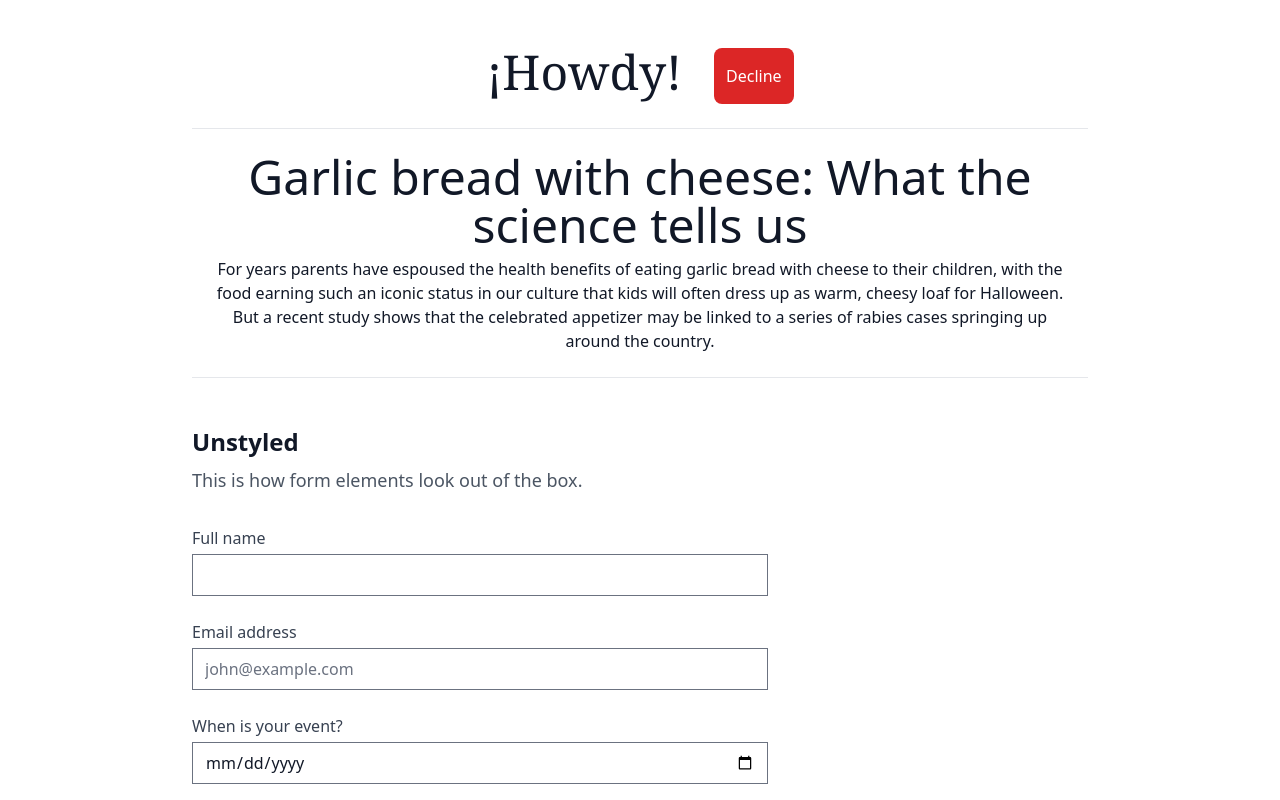
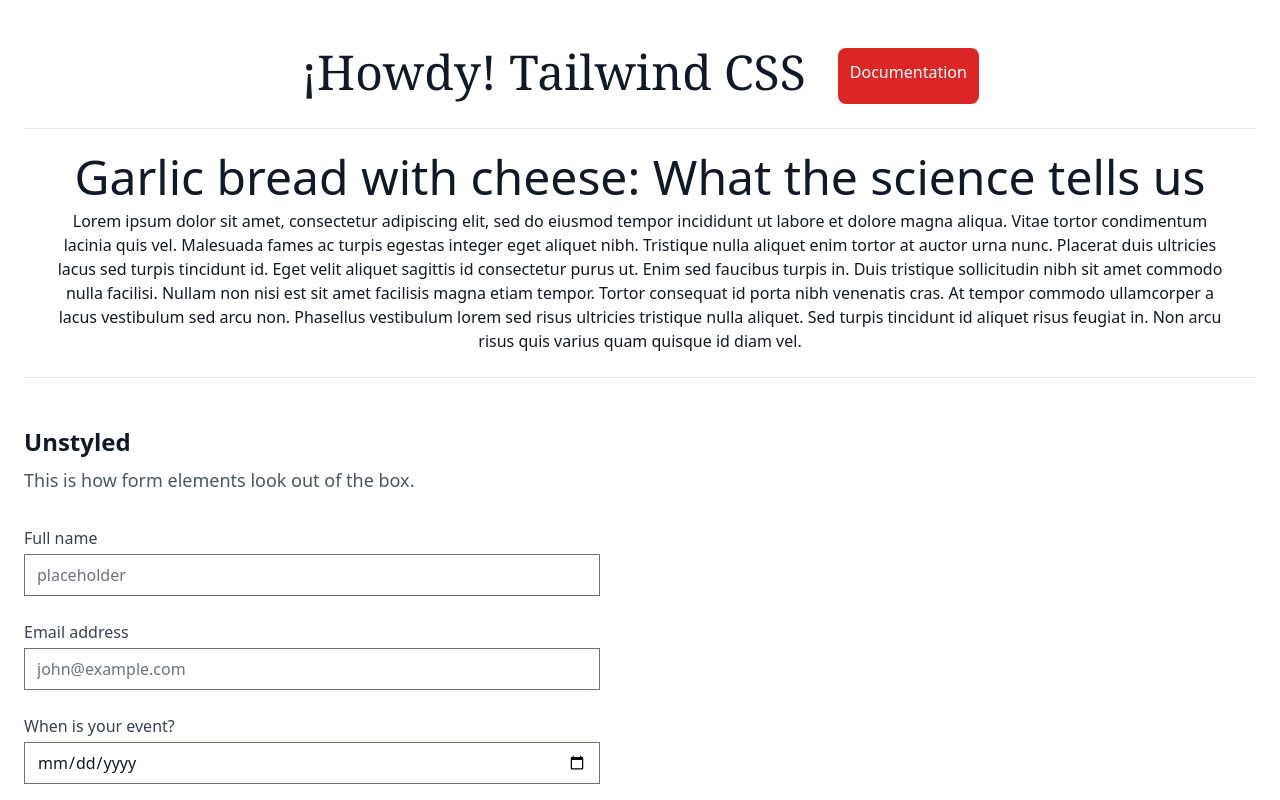
Before and after one commit to 9ntonio/tailwind-tsx, a React (Create React App) app: page / in a window 1280 px wide. Shown: the top 800 px of the page. Built offline with nearby package versions, Linux system fonts and the light colour scheme; what @tailwindcss/typography would draw is missing.

Commit message:
[9ntonio][Base Layout]

```diff
--- a/src/App.tsx
+++ b/src/App.tsx
@@ -3,23 +3,42 @@ import "./App.scss";
 
 const App = (): JSX.Element => (
   <section className="subpixel-antialiased text-gray-900 px-6">
-    <div className="max-w-xl mx-auto py-12 divide-y md:max-w-4xl">
+    <div className="lg:max-w-screen-xl md:max-w-lg mx-auto py-12 divide-y">
       <div className="grid grid-rows-1 grid-flow-col auto-cols-max mb-6 flex justify-center">
-        <h1 className="font-serif pr-8">¡Howdy!</h1>
-        <button className="btn btn--primary">Decline</button>
+        <h1 className="font-serif pr-8">¡Howdy! Tailwind CSS</h1>
+        <a
+          href="https://tailwindcss.com/docs"
+          target="_blank"
+          rel="noopener noreferrer"
+          className="btn btn--primary"
+        >
+          Documentation
+        </a>
       </div>
 
       <article className="mx-auto text-center p-6 prose lg:prose-2xl">
         <h1>Garlic bread with cheese: What the science tells us</h1>
         <p>
-          For years parents have espoused the health benefits of eating garlic
-          bread with cheese to their children, with the food earning such an
-          iconic status in our culture that kids will often dress up as warm,
-          cheesy loaf for Halloween.
-        </p>
-        <p>
-          But a recent study shows that the celebrated appetizer may be linked
-          to a series of rabies cases springing up around the country.
+          Lorem ipsum dolor sit amet, consectetur adipiscing elit, sed do
+          eiusmod tempor incididunt ut labore et dolore magna aliqua. Vitae
+          tortor condimentum lacinia quis vel. Malesuada fames ac turpis egestas
+          integer eget aliquet nibh. Tristique nulla aliquet enim tortor at
+          auctor urna nunc.{" "}
+          <a
+            href="https://tailwindcss.com/docs"
+            target="_blank"
+            rel="noopener noreferrer"
+          >
+            Placerat
+          </a>{" "}
+          duis ultricies lacus sed turpis tincidunt id. Eget velit aliquet
+          sagittis id consectetur purus ut. Enim sed faucibus turpis in. Duis
+          tristique sollicitudin nibh sit amet commodo nulla facilisi. Nullam
+          non nisi est sit amet facilisis magna etiam tempor. Tortor consequat
+          id porta nibh venenatis cras. At tempor commodo ullamcorper a lacus
+          vestibulum sed arcu non. Phasellus vestibulum lorem sed risus
+          ultricies tristique nulla aliquet. Sed turpis tincidunt id aliquet
+          risus feugiat in. Non arcu risus quis varius quam quisque id diam vel.
         </p>
       </article>
 
@@ -32,7 +51,11 @@ const App = (): JSX.Element => (
           <div className="grid grid-cols-1 gap-6">
             <label className="block">
               <span className="text-gray-700">Full name</span>
-              <input type="text" className="mt-1 block w-full" placeholder="" />
+              <input
+                type="text"
+                className="mt-1 block w-full"
+                placeholder="placeholder"
+              />
             </label>
             <label className="block">
               <span className="text-gray-700">Email address</span>
@@ -84,7 +107,7 @@ const App = (): JSX.Element => (
               <input
                 type="text"
                 className="mt-1 block w-full rounded-md border-gray-300 shadow-sm focus:border-indigo-300 focus:ring focus:ring-indigo-200 focus:ring-opacity-50"
-                placeholder=""
+                placeholder="placeholder"
               />
             </label>
             <label className="block">
```
